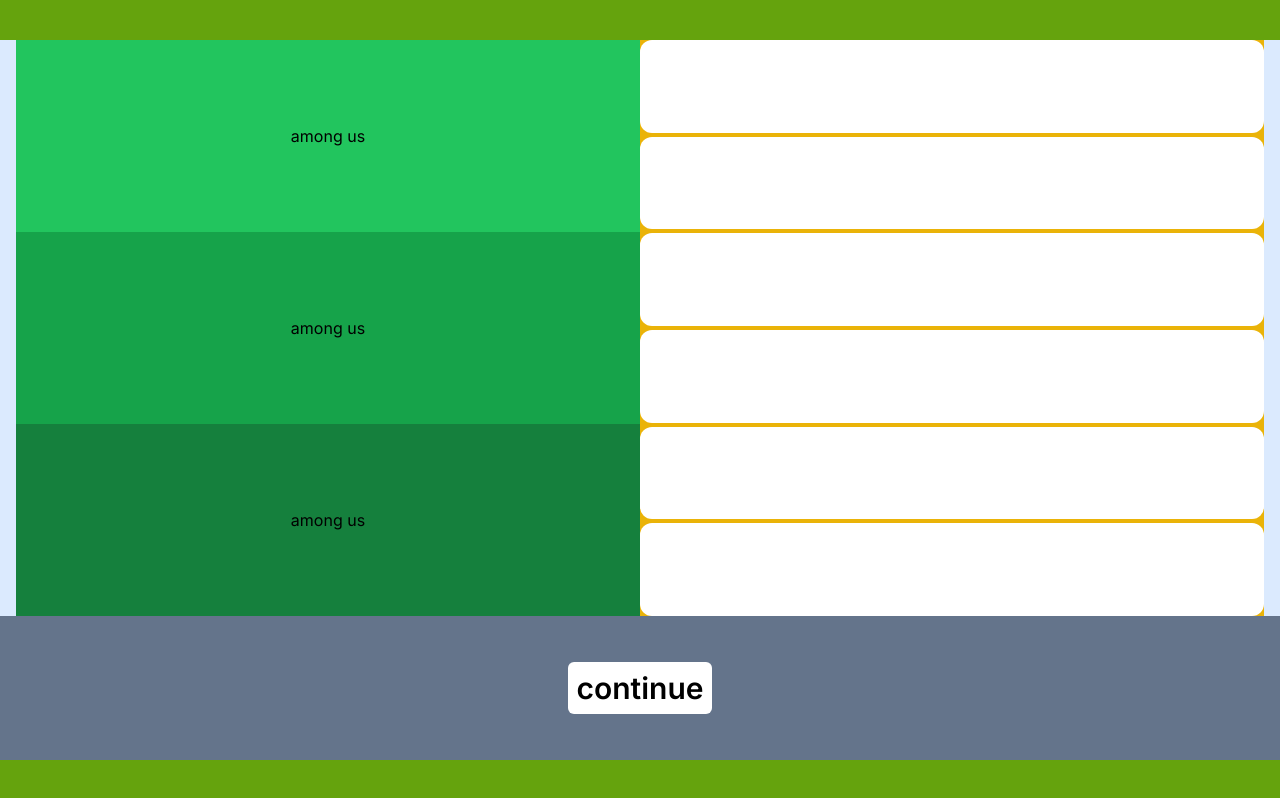
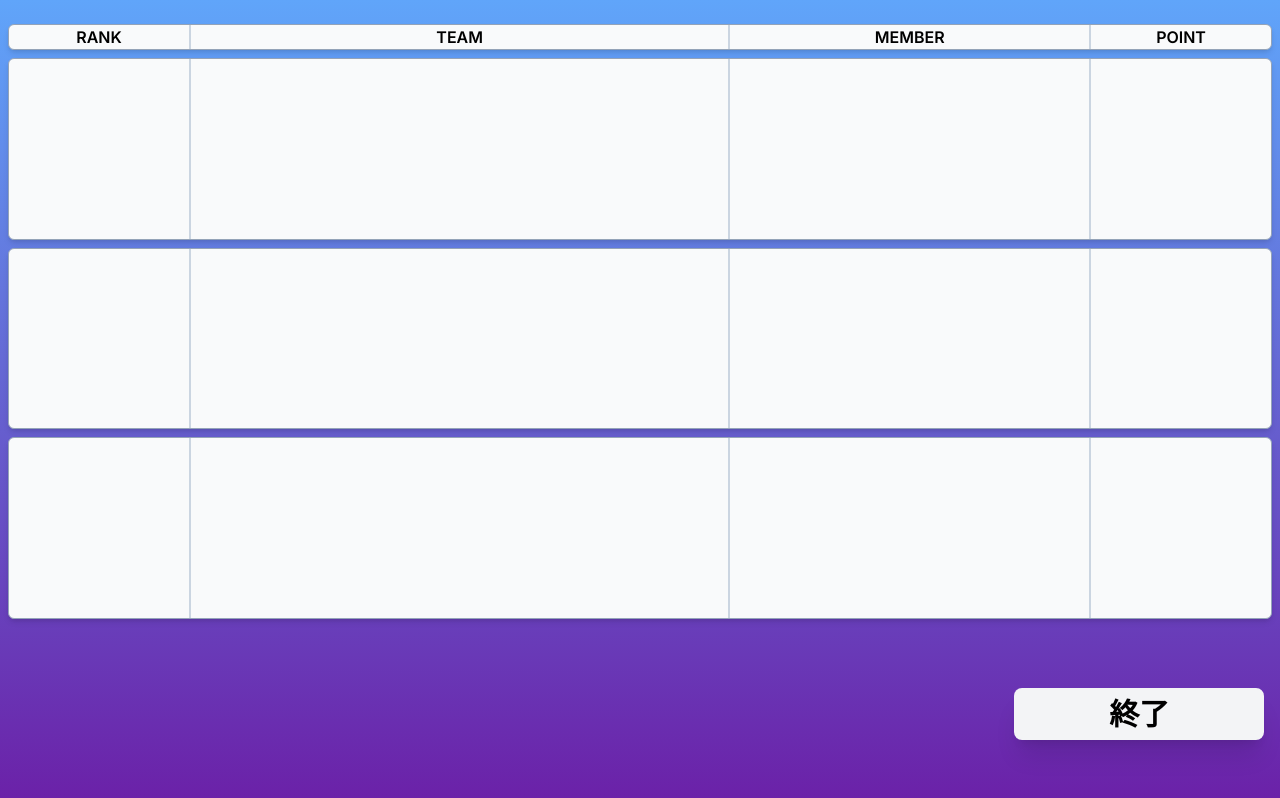
Before and after one commit to katsudon08/darts_frontend, a Next.js app: page /result in a window 1280 px wide. Built offline with nearby package versions, Linux system fonts and the light colour scheme.

Commit message:
feat: リザルト画面のUI作成

```diff
--- a/src/app/result/page.tsx
+++ b/src/app/result/page.tsx
@@ -15,29 +15,44 @@
     }
 
     return (
-        <main className="flex h-screen justify-center items-center py-10 bg-lime-600">
-            <div className="flex flex-col justify-between h-full w-full bg-red-100">
-                <div className="flex flex-col md:flex-row h-4/5 w-full px-4 bg-blue-100">
-                    <div className="flex flex-col justirfy-between h-full w-full bg-red-500">
-                        <div className="flex justify-center h-full w-full items-center bg-green-500">among us</div>
-                        <div className="flex justify-center h-full w-full items-center bg-green-600">among us</div>
-                        <div className="flex justify-center h-full w-full items-center bg-green-700">among us</div>
+        <main>
+            <div className="h-screen w-full flex flex-col p-2 bg-gradient-to-b from-blue-400 to-purple-800">
+                <div className="h-[87%] md:h-4/5 w-full flex flex-col md:flex-row space-y-2 md:space-y-0 md:py-2">
+                    <div className="h-full w-full flex flex-col justify-between space-y-1 md:space-y-2 md:py-2">
+                        <div className="h-fit w-full flex flex-row bg-gray-50 rounded-md border border-slate-400 shadow-md">
+                            <div className="h-full w-1/4 text-center select-none font-semibold">RANK</div>
+                            <div className="h-full w-3/4 border-l-2 border-r-2 md:border-r-1 border-slate-300 text-center select-none font-semibold">TEAM</div>
+                            <div className="h-full w-2/4 border-l-1 border-r-2 border-slate-300 select-none font-semibold hidden md:flex md:justify-center">MEMBER</div>
+                            <div className="h-full w-1/4 text-center select-none font-semibold">POINT</div>
+                        </div>
+                        {Array.from({ length: 3 }).map((_, i) => (
+                            <div className="h-full w-full flex flex-row bg-gray-50 rounded-md border border-slate-400 shadow-md" key={i}>
+                                <div className="h-full w-1/4" key={i}></div>
+                                <div className="h-full w-3/4 border-l-2 border-r-2 md:border-r-1 border-slate-300" key={i}></div>
+                                <div className="h-full w-2/4 border-l-1 border-r-2 border-slate-300 hidden md:flex" key={i}></div>
+                                <div className="h-full w-1/4" key={i}></div>
+                            </div>
+                        ))}
                     </div>
-                    <div className="flex flex-col justify-between h-full w-full space-y-1 bg-yellow-500">
-                        {strs.map((str, i) => (
-                            <div
-                                className="flex  bg-white w-full justify-center items-center rounded-xl h-full"
-                                key={i}
-                            >
-                                {str}
+                    <div className="h-full w-full flex flex-col space-y-1 md:hidden">
+                        <div className="h-fit w-full flex flex-row bg-gray-50 rounded-md border border-slate-400 shadow-md">
+                            <div className="h-full w-1/4 text-center select-none font-semibold">TEAM</div>
+                            <div className="h-full w-3/4 border-l-2 border-r-2 border-slate-300 text-center select-none font-semibold">MEMBER</div>
+                            <div className="h-full w-1/4 text-center select-none font-semibold">POINT</div>
+                        </div>
+                        {Array.from({ length: 3 }).map((_, i) => (
+                            <div className="h-full w-full flex flex-row bg-gray-50 rounded-md border border-slate-400 shadow-md" key={i}>
+                                <div className="h-full w-1/4" key={i}></div>
+                                <div className="h-full w-3/4 border-l-2 border-r-2 border-slate-300" key={i}></div>
+                                <div className="h-full w-1/4" key={i}></div>
                             </div>
                         ))}
                     </div>
                 </div>
-                <div className="flex justify-center items-center h-1/5 w-full bg-slate-500">
-                    <button className="p-2 rounded-md bg-white" onClick={handleContinue}>
+                <div className="h-[13%] md:h-1/5 w-full flex justify-end items-center px-2">
+                    <button className="p-2 bg-gray-100 w-1/3 md:w-1/5 rounded-lg shadow-xl" onClick={handleContinue}>
                         <BoldText color={TEXT_COLOR.BLACK}>
-                            continue
+                            終了
                         </BoldText>
                     </button>
                 </div>
```
